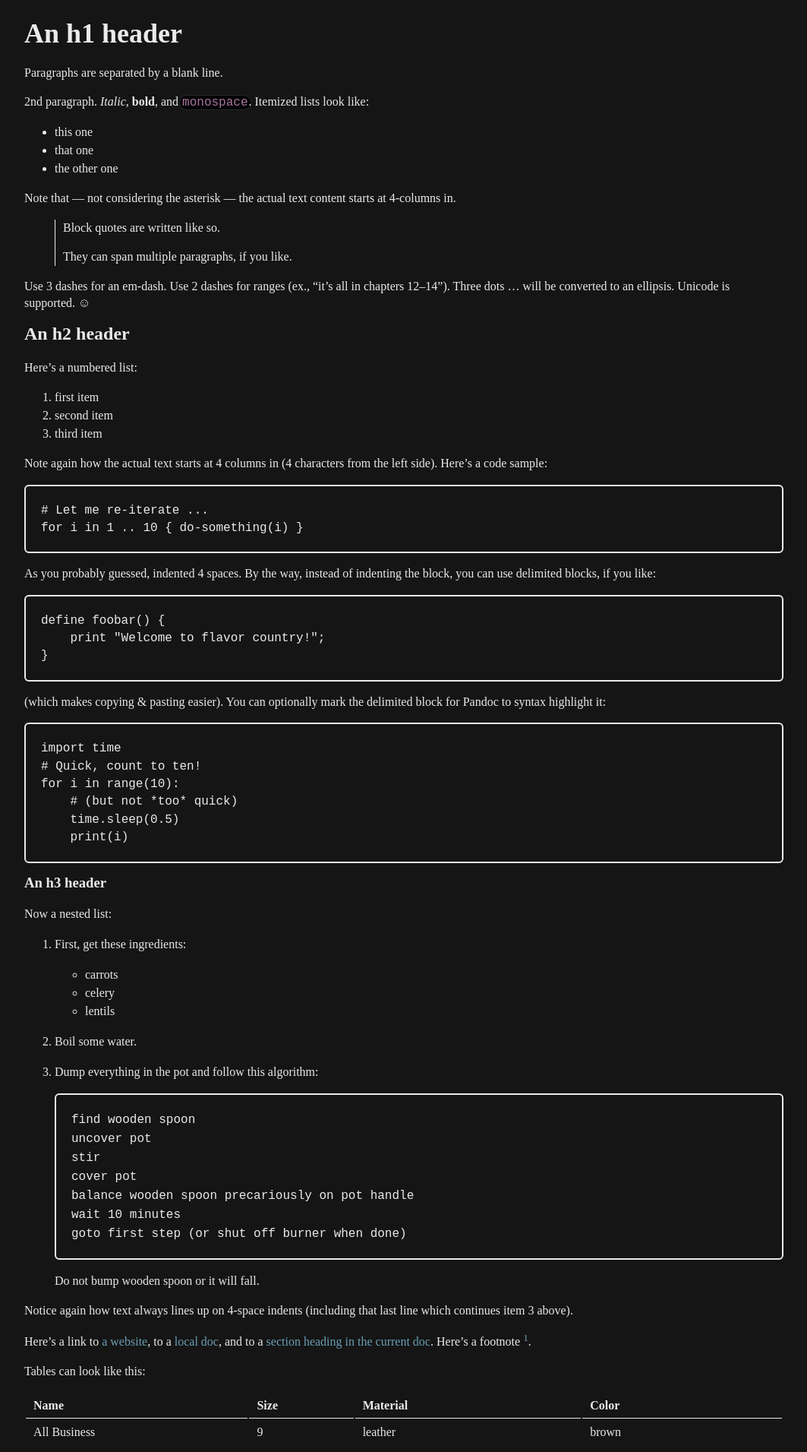
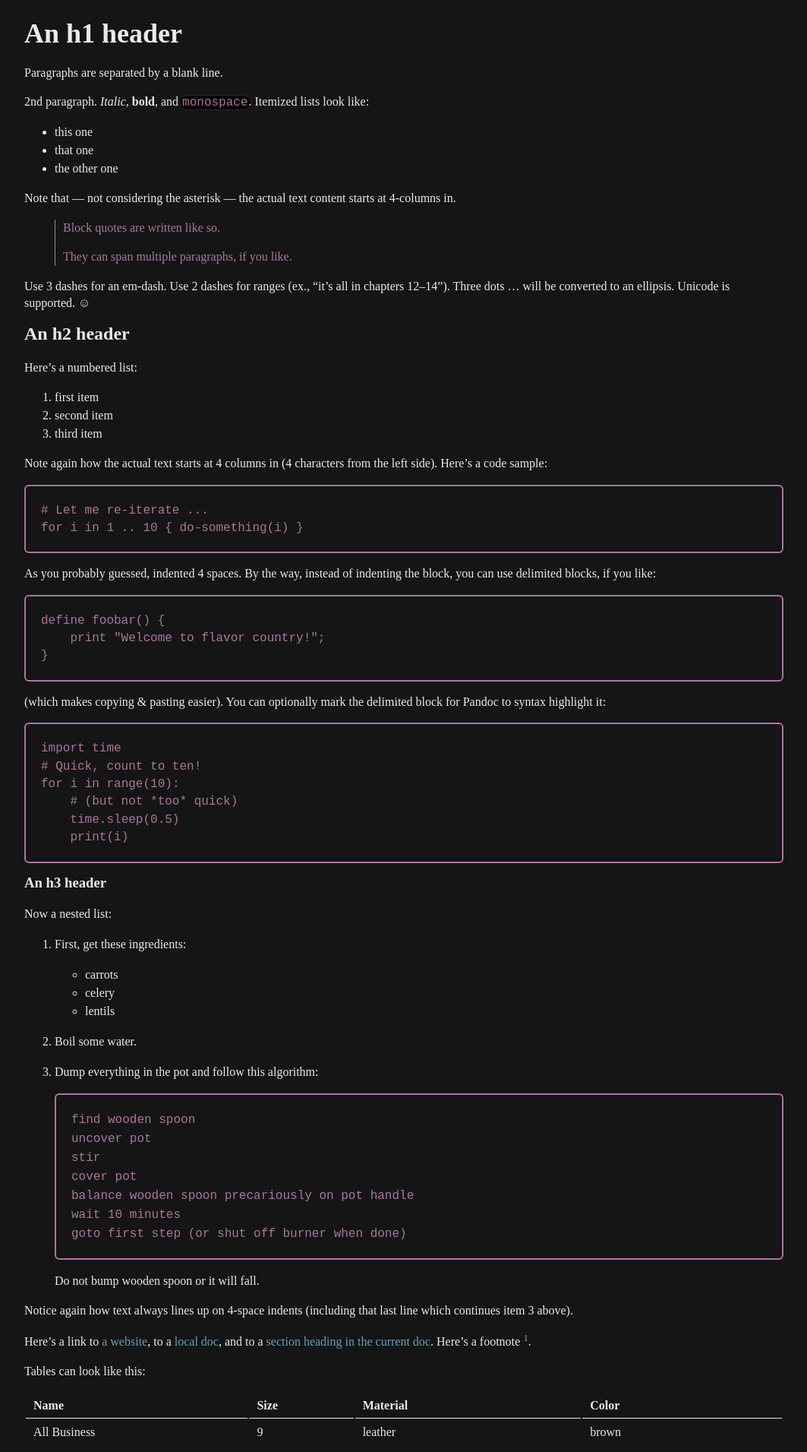
Before and after one commit to profphillips/wikibasics, a Jekyll site: the page built from test.md, in a window 1280 px wide. Shown: the top 1911 px of the page at 76% size, without its empty margins (108-1171 px from the left). Built offline with Jekyll 4.4.1, drawn with Linux system fonts in a browser that asks for light colours; our own code applies the rules of GitHub Pages for plain Markdown files.

Commit message:
Update style.scss

```diff
--- a/assets/css/style.scss
+++ b/assets/css/style.scss
@@ -31,9 +31,9 @@ $silver-chalice: #aaa;
 // Dark color scheme
     $color: $gallery;
     $background-color: $cod-grey;
-    $pre-color: $gallery; //$conifer;
+    $pre-color: #aa759f; //$gallery; //$conifer;
     $pre-background-color: $cod-grey;
-    $blockquote-color: $gallery;
+    $blockquote-color: #aa759f; //$gallery;
     $blockquote-background-color: $cod-grey;
     $link-color: $hippie-blue !default; //#3090f0;
 
```
